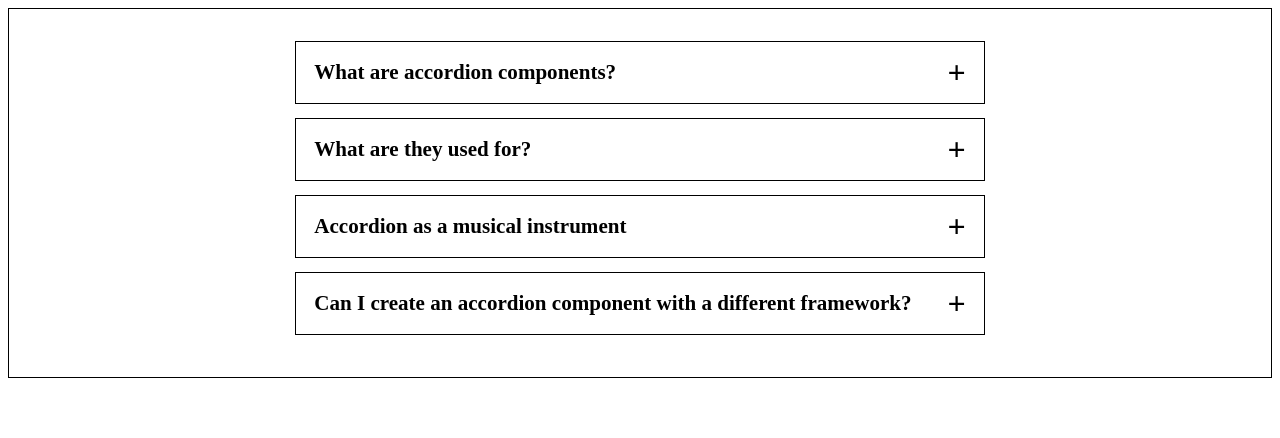
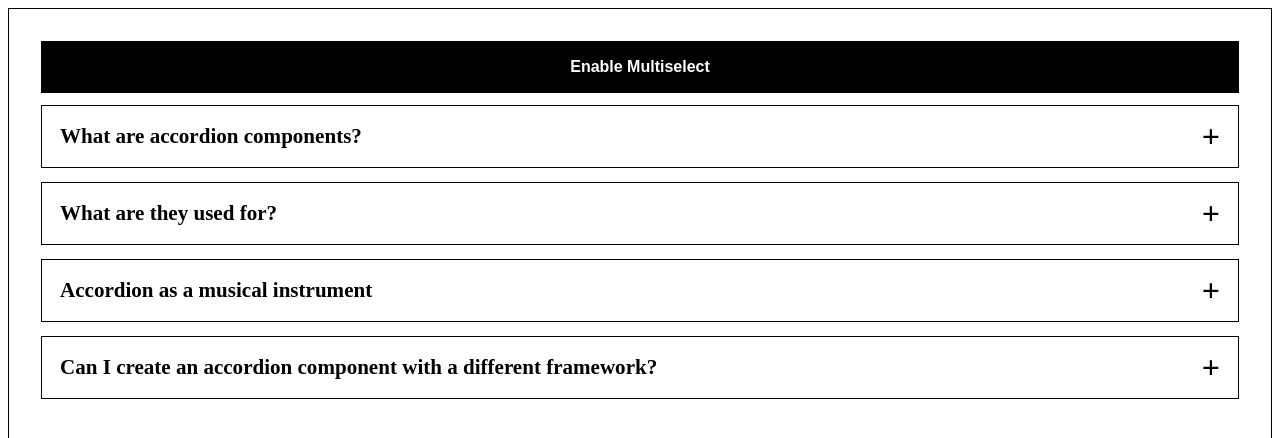
Before and after one commit to Dhruv-Kapoor-1202/ReactProjectsYT, a Preact app: page / in a window 1280 px wide. Shown: the top 438 px of the page. Built offline with nearby package versions, Linux system fonts and the light colour scheme.

Commit message:
Add MultiSelect Functionality
Added the MultiSectect Functionality to the Accordian Components and Its corresponding Styles.

```diff
--- a/src/components/accordian/index.tsx
+++ b/src/components/accordian/index.tsx
@@ -15,6 +15,9 @@ import './styles.css'
 const Accordian = () => {
 
   const [selected, setSelected] = useState('');
+  const [enableMultiselection, setEnableMultiselection] = useState(false);
+
+  const [multiple, setMultiple] = useState<string[]>([]);
 
   const handleSingleSelection = (getCurrentId: string) => {
     // if (selected === null) return;
@@ -22,34 +25,67 @@ const Accordian = () => {
     // console.log(getCurrentId + " : " + selected);
   }
 
+  const handleMultiSelection = (getCurrentId: string) => {
+    let cpyMultiple = [...multiple];
+    const findIndexofCurrentId = cpyMultiple.indexOf(getCurrentId);
+    // console.log(findIndexofCurrentId);
+
+    if (findIndexofCurrentId === -1) cpyMultiple.push(getCurrentId)
+    else cpyMultiple.splice(findIndexofCurrentId, 1);
+
+    setMultiple(cpyMultiple)
+    // console.log(cpyMultiple);
+  }
+
   return (
     <div className="wrapper">
+      <button
+        onClick={() => setEnableMultiselection(!enableMultiselection)}
+      >
+        Enable Multiselect
+      </button>
       <div className="accordian">
         {
           data && data.length > 0 ?
             (data.map(dataItem => (
               <div className="item">
                 <div
-                  onClick={() => handleSingleSelection(dataItem.id)}
+                  onClick={
+                    enableMultiselection
+                      ? () => handleMultiSelection(dataItem.id)
+                      : () => handleSingleSelection(dataItem.id)}
                   className='title'
                 >
                   <h3>{dataItem.question}</h3>
                   <span>+</span>
                 </div>
                 {
-                  selected === dataItem.id ? (
+                  enableMultiselection ? (
+                    multiple.indexOf(dataItem.id) !== -1 && (
+                      <div className="content">{dataItem.answer}</div>
+                    )
+                  ) : (
+                    selected === dataItem.id && (
+                      <div className="content">{dataItem.answer}</div>
+                    )
+                  )
+
+                }
+                {/* {
+                  selected === dataItem.id ||
+                    multiple.indexOf(dataItem.id) !== -1 ? (
                     <div className="content">
                       {dataItem.answer}
                     </div>
                   ) : null
-                }
+                } */}
               </div>
             ))) : (
               <div>No Data Found</div>
             )
         }
       </div>
-    </div>
+    </div >
   )
 }
 
--- a/src/components/accordian/styles.css
+++ b/src/components/accordian/styles.css
@@ -1,5 +1,7 @@
 .wrapper {
   display: flex;
+  flex-direction: column;
+  gap: 0.75em;
   /* height: 100vh;
   width: 100vw; */
   justify-content: center;
@@ -42,3 +44,25 @@
   font-weight: 900;
   font-size: 2rem;
 }
+
+.wrapper button {
+  background-color: black;
+  color: white;
+  padding: 1em;
+  font-size: 1rem;
+  font-weight: 900;
+  border: 0;
+  outline: 0;
+  border: 1px solid black;
+  transition: background-color 200ms ease-out;
+  cursor: pointer;
+}
+
+.wrapper button:hover,
+.wrapper button:focus {
+  background-color: rgb(82, 82, 82);
+}
+
+.wrapper button:active {
+  background-color: black;
+}
```
